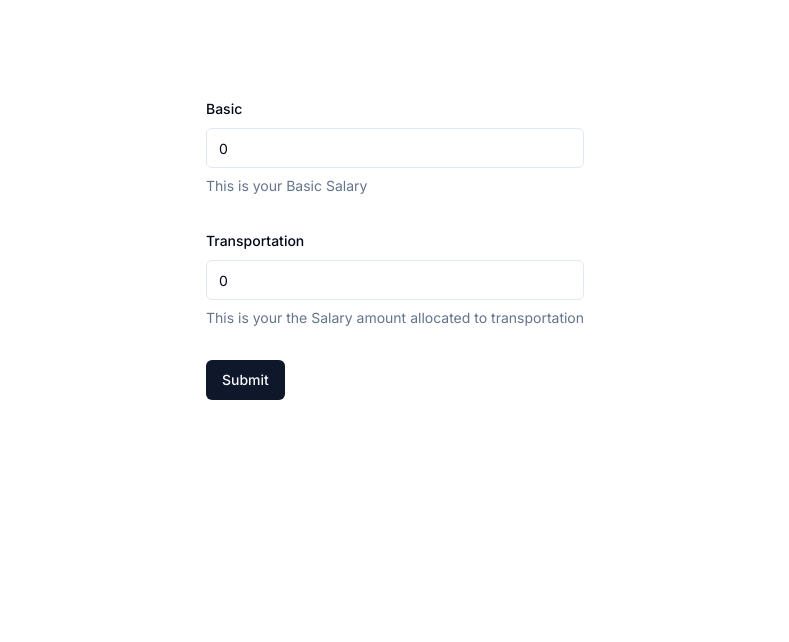
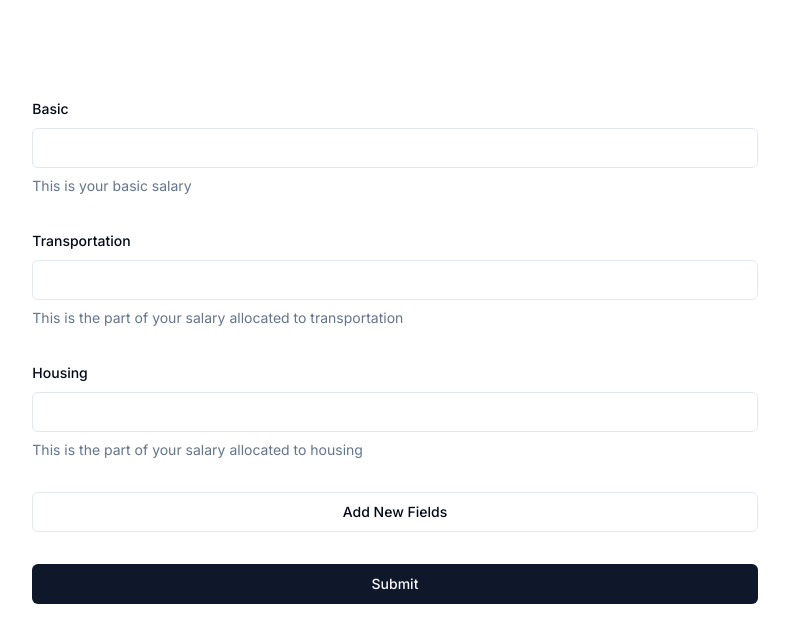
Before and after one commit to Dan6200/Tax-Calculator, a Next.js app: page / in a window 1280 px wide. Shown: the top 642 px of the page, without its empty margins (245-1034 px from the left). Built offline with nearby package versions, Linux system fonts and the light colour scheme.

Commit message:
working on dialog component

```diff
--- a/components/tax-form.jsx
+++ b/components/tax-form.jsx
@@ -1,10 +1,19 @@
 "use client";
 
+import { useState, useEffect } from "react";
 import { zodResolver } from "@hookform/resolvers/zod";
 import { useForm } from "react-hook-form";
 import { z } from "zod";
 
 import { Button } from "@/components/ui/button";
+import {
+  Dialog,
+  DialogContent,
+  DialogDescription,
+  DialogHeader,
+  DialogTitle,
+  DialogTrigger,
+} from "@/components/ui/dialog";
 import {
   Form,
   FormControl,
@@ -15,8 +24,10 @@
   FormMessage,
 } from "@/components/ui/form";
 import { Input } from "@/components/ui/input";
+import { Plus } from "lucide-react";
 
-const formSchema = z.object({
+const formSchema = z
+  .object({
     basic: z.number({
       required_error: "Your Basic Income is required",
       invalid_type_error: "This must be a number",
@@ -24,24 +35,50 @@
     transport: z.number({
       invalid_type_error: "This must be a number",
     }),
-});
+    housing: z.number({
+      invalid_type_error: "This must be a number",
+    }),
+  })
+  .catchall(
+    z.number({
+      invalid_type_error: "This must be a number",
+    })
+  );
 
 export function TaxForm() {
   const form = useForm({
     resolver: zodResolver(formSchema),
-    defaultValues: {
-      basic: 0,
-      transport: 0,
-    },
   });
+  const {
+    register,
+    handleSubmit,
+    formState: { errors },
+  } = form;
+
+  const [dynamicFields, setDynamicFields] = useState({});
+  const [currentField, setCurrentField] = useState("");
+  const [currentValue, setCurrentValue] = useState("");
+  const [optInputCount, setOptInputCount] = useState(0);
+
+  const addDynamicField = (field, value) => {
+    setDynamicFields({
+      ...dynamicFields,
+      [field]: value,
+    });
+  };
+
+  console.log(dynamicFields);
 
   function onSubmit(values) {
-    console.log(values);
+    console.log({ ...data, ...dynamicFields });
   }
 
   return (
     <Form {...form}>
-      <form onSubmit={form.handleSubmit(onSubmit)} className="space-y-8">
+      <form
+        onSubmit={form.handleSubmit(onSubmit)}
+        className="w-2/3 flex flex-col space-y-8"
+      >
         <FormField
           control={form.control}
           name="basic"
@@ -49,9 +86,15 @@
             <FormItem>
               <FormLabel>Basic</FormLabel>
               <FormControl>
-                <Input placeholder="100,000" {...field} />
+                <Input
+                  {...field}
+                  type="number"
+                  step={500}
+                  min={1000}
+                  max={10000000000}
+                />
               </FormControl>
-              <FormDescription>This is your Basic Salary</FormDescription>
+              <FormDescription>This is your basic salary</FormDescription>
               <FormMessage />
             </FormItem>
           )}
@@ -63,15 +106,80 @@
             <FormItem>
               <FormLabel>Transportation</FormLabel>
               <FormControl>
-                <Input placeholder="50,000" {...field} />
+                <Input
+                  {...field}
+                  type="number"
+                  step={500}
+                  min={1000}
+                  max={10000000000}
+                />
               </FormControl>
               <FormDescription>
-                This is your the Salary amount allocated to transportation
+                This is the part of your salary allocated to transportation
               </FormDescription>
               <FormMessage />
             </FormItem>
           )}
         />
+        <FormField
+          control={form.control}
+          name="housing"
+          render={({ field }) => (
+            <FormItem>
+              <FormLabel>Housing</FormLabel>
+              <FormControl>
+                <Input
+                  {...field}
+                  type="number"
+                  step={500}
+                  min={1000}
+                  max={10000000000}
+                />
+              </FormControl>
+              <FormDescription>
+                This is the part of your salary allocated to housing
+              </FormDescription>
+              <FormMessage />
+            </FormItem>
+          )}
+        />
+        {dynamicFields.length > 0 &&
+          dynamicFields.map((fieldName) => (
+            <FormField
+              control={form.control}
+              name="housing"
+              render={({ field }) => (
+                <FormItem>
+                  <FormLabel>
+                    {fieldName[0].toUpperCase() + fieldName.slice(1)}
+                  </FormLabel>
+                  <FormControl>
+                    <Input
+                      {...field}
+                      type="number"
+                      step={500}
+                      min={1000}
+                      max={10000000000}
+                    />
+                  </FormControl>
+                  <FormDescription>
+                    This is the part of your salary allocated to housing
+                  </FormDescription>
+                  <FormMessage />
+                </FormItem>
+              )}
+            />
+          ))}
+        <Dialog>
+          <Button onClick={(e) => e.preventDefault()} variant="outline">
+            <DialogTrigger>Add New Fields</DialogTrigger>
+          </Button>
+          <DialogContent>
+            <DialogHeader>
+              <DialogTitle>Add Additional Salary Breakdowns</DialogTitle>
+            </DialogHeader>
+          </DialogContent>
+        </Dialog>
         <Button type="submit">Submit</Button>
       </form>
     </Form>
--- /dev/null
+++ b/components/ui/dialog.jsx
@@ -0,0 +1,96 @@
+"use client"
+
+import * as React from "react"
+import * as DialogPrimitive from "@radix-ui/react-dialog"
+import { X } from "lucide-react"
+
+import { cn } from "@/lib/utils"
+
+const Dialog = DialogPrimitive.Root
+
+const DialogTrigger = DialogPrimitive.Trigger
+
+const DialogPortal = DialogPrimitive.Portal
+
+const DialogClose = DialogPrimitive.Close
+
+const DialogOverlay = React.forwardRef(({ className, ...props }, ref) => (
+  <DialogPrimitive.Overlay
+    ref={ref}
+    className={cn(
+      "fixed inset-0 z-50 bg-black/80  data-[state=open]:animate-in data-[state=closed]:animate-out data-[state=closed]:fade-out-0 data-[state=open]:fade-in-0",
+      className
+    )}
+    {...props} />
+))
+DialogOverlay.displayName = DialogPrimitive.Overlay.displayName
+
+const DialogContent = React.forwardRef(({ className, children, ...props }, ref) => (
+  <DialogPortal>
+    <DialogOverlay />
+    <DialogPrimitive.Content
+      ref={ref}
+      className={cn(
+        "fixed left-[50%] top-[50%] z-50 grid w-full max-w-lg translate-x-[-50%] translate-y-[-50%] gap-4 border bg-background p-6 shadow-lg duration-200 data-[state=open]:animate-in data-[state=closed]:animate-out data-[state=closed]:fade-out-0 data-[state=open]:fade-in-0 data-[state=closed]:zoom-out-95 data-[state=open]:zoom-in-95 data-[state=closed]:slide-out-to-left-1/2 data-[state=closed]:slide-out-to-top-[48%] data-[state=open]:slide-in-from-left-1/2 data-[state=open]:slide-in-from-top-[48%] sm:rounded-lg",
+        className
+      )}
+      {...props}>
+      {children}
+      <DialogPrimitive.Close
+        className="absolute right-4 top-4 rounded-sm opacity-70 ring-offset-background transition-opacity hover:opacity-100 focus:outline-none focus:ring-2 focus:ring-ring focus:ring-offset-2 disabled:pointer-events-none data-[state=open]:bg-accent data-[state=open]:text-muted-foreground">
+        <X className="h-4 w-4" />
+        <span className="sr-only">Close</span>
+      </DialogPrimitive.Close>
+    </DialogPrimitive.Content>
+  </DialogPortal>
+))
+DialogContent.displayName = DialogPrimitive.Content.displayName
+
+const DialogHeader = ({
+  className,
+  ...props
+}) => (
+  <div
+    className={cn("flex flex-col space-y-1.5 text-center sm:text-left", className)}
+    {...props} />
+)
+DialogHeader.displayName = "DialogHeader"
+
+const DialogFooter = ({
+  className,
+  ...props
+}) => (
+  <div
+    className={cn("flex flex-col-reverse sm:flex-row sm:justify-end sm:space-x-2", className)}
+    {...props} />
+)
+DialogFooter.displayName = "DialogFooter"
+
+const DialogTitle = React.forwardRef(({ className, ...props }, ref) => (
+  <DialogPrimitive.Title
+    ref={ref}
+    className={cn("text-lg font-semibold leading-none tracking-tight", className)}
+    {...props} />
+))
+DialogTitle.displayName = DialogPrimitive.Title.displayName
+
+const DialogDescription = React.forwardRef(({ className, ...props }, ref) => (
+  <DialogPrimitive.Description
+    ref={ref}
+    className={cn("text-sm text-muted-foreground", className)}
+    {...props} />
+))
+DialogDescription.displayName = DialogPrimitive.Description.displayName
+
+export {
+  Dialog,
+  DialogPortal,
+  DialogOverlay,
+  DialogClose,
+  DialogTrigger,
+  DialogContent,
+  DialogHeader,
+  DialogFooter,
+  DialogTitle,
+  DialogDescription,
+}
--- a/package.json
+++ b/package.json
@@ -10,6 +10,7 @@
   },
   "dependencies": {
     "@hookform/resolvers": "^3.9.0",
+    "@radix-ui/react-dialog": "^1.1.1",
     "@radix-ui/react-label": "^2.1.0",
     "@radix-ui/react-slot": "^1.1.0",
     "@radix-ui/react-toast": "^1.2.1",
```
Also changed, not shown: 1 other file (tests, documents, lock files or other folders). Lines whose indentation alone changed are shown as unchanged.
